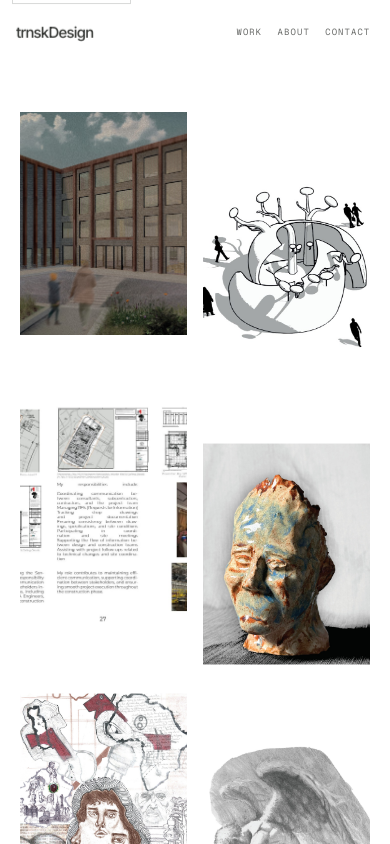
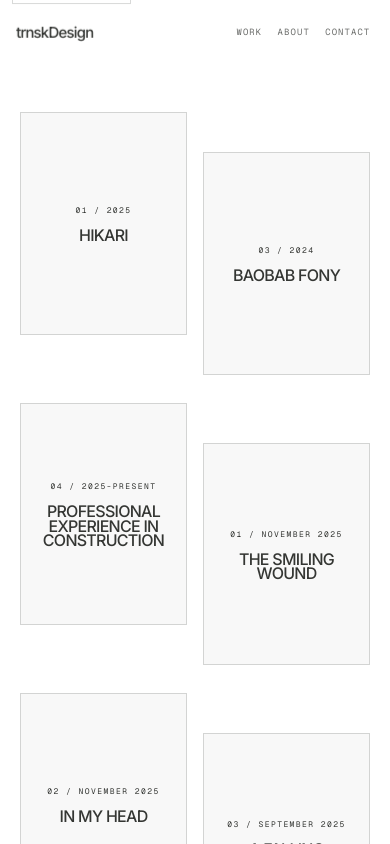
Before and after one commit to Mercy1o/tsiaro-portfolio, a Next.js app: page / in a window 390 px wide. Shown: the top 844 px of the page. Built offline with nearby package versions, Linux system fonts and the light colour scheme; no server answers.

Commit message:
refine: replace home project images with title placeholders

```diff
--- a/components/HomeExperience.tsx
+++ b/components/HomeExperience.tsx
@@ -1,9 +1,7 @@
 "use client";
 
-import Image from "next/image";
 import Link from "next/link";
 import { useEffect, useState } from "react";
-import { getProjectMedia } from "@/data/projectMedia";
 import { projects } from "@/data/projects";
 
 const gallerySlugs = [
@@ -25,51 +23,37 @@ export default function HomeExperience() {
   const [revealed, setRevealed] = useState(false);
 
   useEffect(() => {
-    const timer = window.setTimeout(() => setRevealed(true), 1600);
+    const timer = window.setTimeout(() => setRevealed(true), 1900);
     return () => window.clearTimeout(timer);
   }, []);
 
   return (
     <main className="home-project-field min-h-screen bg-white text-[#343633]">
       <div
-        className={`home-project-grid mx-auto max-w-[1700px] px-5 pb-20 pt-28 transition-[opacity,transform,filter] duration-[1100ms] ease-[cubic-bezier(.22,1,.36,1)] sm:px-6 md:px-8 md:pt-36 ${
+        className={`home-project-grid mx-auto max-w-[1700px] px-5 pb-20 pt-28 transition-[opacity,transform,filter] duration-[900ms] ease-[cubic-bezier(.22,1,.36,1)] sm:px-6 md:px-8 md:pt-36 ${
           revealed ? "translate-y-0 opacity-100 blur-0" : "translate-y-3 opacity-0 blur-[8px]"
         }`}
         aria-hidden={!revealed}
       >
-        {galleryProjects.map((project, index) => {
-          const media = getProjectMedia(project.slug);
-
-          return (
+        {galleryProjects.map((project, index) => (
           <Link
             key={project.slug}
             href={`/work/${project.slug}`}
-              className={`home-project-tile home-project-tile-${index + 1} group relative block overflow-hidden focus-visible:outline-2 focus-visible:outline-offset-4 focus-visible:outline-[#343633]`}
+            className={`home-project-tile home-project-tile-${index + 1} group relative block focus-visible:outline-2 focus-visible:outline-offset-4 focus-visible:outline-[#343633]`}
             aria-label={`Open ${project.title}`}
           >
-              <div className="home-project-frame relative aspect-[3/4] overflow-hidden bg-[#f7f7f7]">
-                <Image
-                  src={media.cover}
-                  alt={project.title}
-                  fill
-                  sizes="(max-width: 767px) 46vw, 15vw"
-                  className="home-project-image object-cover"
-                />
-
-                <div className="home-project-overlay absolute inset-0 flex items-center justify-center px-4 text-center">
+            <div className="home-project-frame flex aspect-[3/4] items-center justify-center overflow-hidden border border-[#666963]/18 bg-white px-5 text-center">
               <div>
-                    <p className="font-mono text-[8px] uppercase tracking-[.18em] text-[#343633]/62">
+                <p className="font-mono text-[8px] uppercase tracking-[.18em] text-[#343633]/48">
                   {project.number} / {project.year}
                 </p>
-                    <p className="mt-2 text-[clamp(1rem,1.55vw,1.65rem)] font-medium uppercase leading-[.9] tracking-[-.045em] text-[#343633]">
+                <p className="home-project-placeholder-title mt-3 text-[clamp(1rem,1.55vw,1.65rem)] font-medium uppercase leading-[.9] tracking-[-.045em] text-[#343633]/78">
                   {project.title}
                 </p>
               </div>
             </div>
-              </div>
           </Link>
-          );
-        })}
+        ))}
       </div>
     </main>
   );
```
Lines whose indentation alone changed are shown as unchanged.
